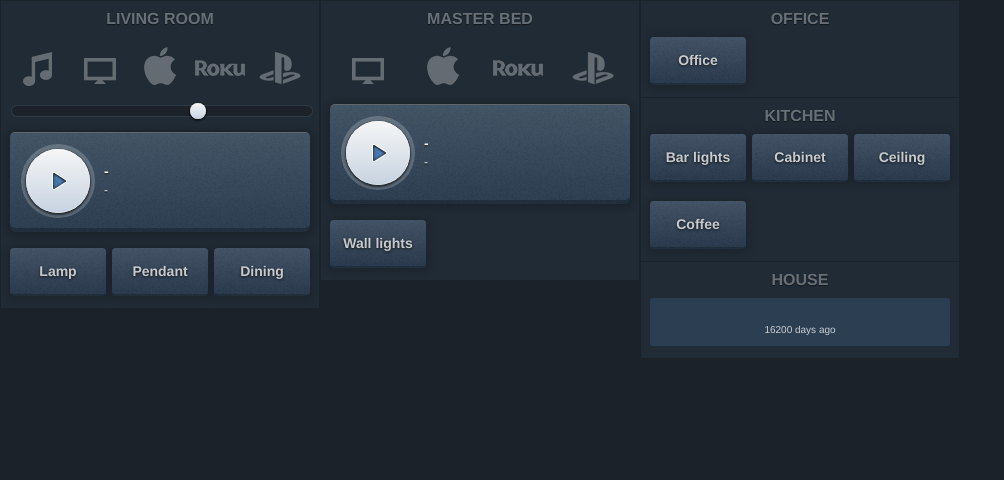
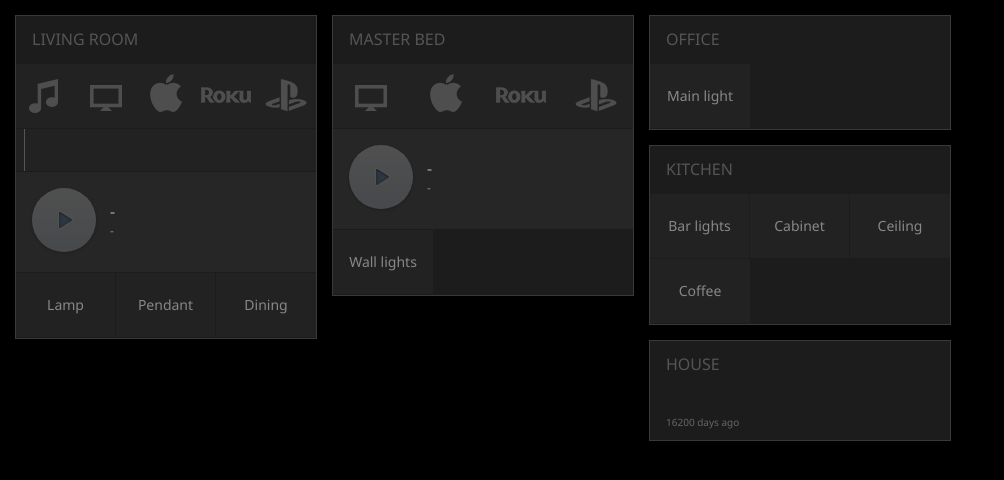
Before and after one commit to glenmurphy/route, a website: page examples/cambridge/web/index.html in a window 1280 px wide. Shown: the whole page, without its empty margins (0-1004 px from the left). Drawn offline with nearby package versions, Linux system fonts and the light colour scheme; no server answers.

Commit message:
Update Cambridge Example

```diff
--- a/examples/cambridge/cambridge.js
+++ b/examples/cambridge/cambridge.js
@@ -20,8 +20,8 @@ var sonos = route.addDevice({
   name : "Sonos",
   init : {
     components : {
-      "Livingroom" : "10.0.1.4",
-      "Masterbed" : "10.0.1.17"
+      "Livingroom" : "10.0.1.3",
+      "Masterbed" : "10.0.1.2"
     }
   }
 });
@@ -62,7 +62,7 @@ var lutron = route.addDevice({
   type : Lutron,
   name : "Lutron",
   init : {
-    host : "10.0.1.34",
+    host : "10.0.1.13",
     username : "route",
     password: "route",
     devices : {
--- a/examples/cambridge/web/index.html
+++ b/examples/cambridge/web/index.html
@@ -1,5 +1,6 @@
 <meta name="viewport" content="width=640, height=device-height, initial-scale=1, user-scalable=no" />
 <meta name="apple-mobile-web-app-capable" content="yes" />
+<link href='http://fonts.googleapis.com/css?family=Noto+Sans' rel='stylesheet' type='text/css'>
 <!--<link rel="apple-touch-startup-image" href="title.png" />-->
 <title>Cambridge</title>
 <style>
@@ -10,12 +11,11 @@
   -webkit-user-select: none;
 }
 body {
-  background-color:#1b2229;
-  font-family:helvetica, arial, sans-serif;
+  background-color:#000;
+  font-family:Noto Sans, helvetica, arial, sans-serif;
   font-size:24px;
-  color:#999;
-  margin:0px;
-  padding:0px;
+  color:#bbb;
+  margin:15px;
 }
 p {
   margin:0;
@@ -30,29 +30,32 @@ a:hover {
 a:active {
   background-color:#f00;
 }
+.column {
+  display:inline-block;
+  margin:0px 15px 0px 0px;
+  vertical-align:top;
+}
 .room {
   display:block;
-  position:absolute;
-  top:0px;
-  padding:9px;
-  margin:1px;
+  padding:0px;
+  margin-bottom:15px;
   width:300px;
-  background-color:#212b35;
+  -box-shadow:0px 0px 3px rgba(0, 0, 0, 0.3), 0px 0px 7px rgba(0, 0, 0, 0.1);
+  background-color:#1c1c1c; //#212b35;
+  border:1px solid #393939;
 }
 .room .room-name {
   width:300px;
-  text-align:center;
+  text-align:left;
   font-size:16px;
-  font-weight:bold;
-  text-shadow:0px 1px 1px rgba(0, 0, 0, 0.5);
-  color:#686f76;
-  padding-bottom:9px;
+  margin-left:16px;
+  margin-top:12px;
+  margin-bottom:14px;
+  color:#555;
 }
 .room .group {
-  margin-bottom:16px;
 }
 .room .group:last-child {
-  margin-bottom:0px;
 }
 </style>
 <script src="/socket.io/socket.io.js"></script>
@@ -71,13 +74,14 @@ function sendEvent(name) {
 <script src="stereo.js"></script>
 <script src="volume.js"></script>
 <body>
-  <div class="room" style="left:0px;">
+  <div class="column">
+    <div class="room" style="left:20px;">
       <div class="room-name">LIVING ROOM</div>
       <div class="group" id="stereo"></div>
       <div class="group" id="living-lights"></div>
     </div>
-
-  <div class="room" style="left:320px;">
+  </div><div class="column">
+    <div class="room" style="left:340px;">
       <div class="room-name">MASTER BED</div>
       <div class="group">
         <div id="master-bed-stereo"></div>
@@ -86,23 +90,23 @@ function sendEvent(name) {
         <div id="master-bed-wall"></div>
       </div>
     </div>
-
-  <div class="room" style="left:640px;">
+  </div><div class="column">
+    <div class="room" style="left:660px;">
       <div class="room-name">OFFICE</div>
       <div id="office-main-light"></div>
     </div>
 
-  <div class="room" style="left:640px; top:97px;">
+    <div class="room" style="left:660px; top:145px;">
       <div class="room-name">KITCHEN</div>
       <div class="group" id="kitchen-lights"></div>
       <div class="group" id="kitchen-equipment"></div>
     </div>
 
-  <div class="room" style="left:640px; top:261px;">
+    <div class="room" style="left:660px; top:345px;">
       <div class="room-name">HOUSE</div>
       <div class="group" id="house-state"></div>
     </div>
-
+  </div>
 </body>
 <script>
 var socket = io.connect();
@@ -157,7 +161,7 @@ new Switch("Lutron.KitchenCeilingLights", "Ceiling", socket, $('kitchen-lights')
 new Switch("Lutron.KitchenCoffeeMachine", "Coffee", socket, $('kitchen-equipment'));
 
 // Office
-new Switch("Lutron.OfficePendantLight", "Office", socket, $('office-main-light'));
+new Switch("Lutron.OfficePendantLight", "Main light", socket, $('office-main-light'));
 
 // Bedroom
 new Stereo([
--- a/examples/cambridge/web/sonos.js
+++ b/examples/cambridge/web/sonos.js
@@ -36,26 +36,24 @@ Sonos.CSS = " \
   position: relative; \
   width: 300px; \
   height: 100px; \
-  font-family: helvetica, arial, sans-serif; \
+  margin-bottom:1px; \
+  font-family: Noto Sans, helvetica, arial, sans-serif; \
   font-size: 12px; \
   padding: 0px !important; \
-  color: #fff; \
-  text-shadow:0px 1px 0px #000; \
-  border-radius:5px; \
+  color: #888; \
+  background-color: #262626; \
   cursor: pointer; \
   box-sizing:border-box; \
-  background-color: #2b3e52; \
-  border-top: 1px solid rgba(255, 255, 255, 0.3); \
-  box-shadow: inset 0 -4px 0 rgba(0,0,0,.25), 0px 1px 7px 3px rgba(0, 0, 0, 0.2); \
-  background-image: \
-    -webkit-linear-gradient(bottom, rgba(0,0,0,.05) 0%, rgba(255,255,255,.1) 100%), \
-    url(noise1.png); \
   background-clip: padding-box; \
   overflow:hidden; \
   transition: all 0.2s; \
 } \
+.sonos.playing { \
+  color:#eee; \
+  background-color: #36c; \
+} \
 .sonos:hover { \
-  background-color:#30465e; \
+  background-color:#3a3a3a; \
 } \
 .sonos-background { \
   position:absolute; \
@@ -63,8 +61,8 @@ Sonos.CSS = " \
   left:-10px; \
   width:320px; \
   height:120px; \
-  -webkit-filter: grayscale(10%) blur(5px); \
-  opacity:0.4; \
+  -webkit-filter: grayscale(10%) blur(2px); \
+  opacity:1; \
   background-position: center center; \
   background-size: cover; \
 } \
@@ -76,8 +74,8 @@ Sonos.CSS = " \
   width:64px; \
   height:64px; \
   box-sizing:border-box; \
-  border:1px solid white; \
-  box-shadow: 0px 0px 0px 5px rgba(255, 255, 255, 0.2); \
+  //border:1px solid white; \
+  //box-shadow: 0px 0px 0px 5px rgba(255, 255, 255, 0.2); \
   background-position: center center; \
   background-size: cover; \
 } \
@@ -143,12 +141,13 @@ Sonos.CSS = " \
   background-position:center center; \
   background-image:url(sonos-play.png), -webkit-linear-gradient(top, #f5f6f6 0%, #c7d3e1 100%); \
   transition:all 0.2s; \
+  opacity:0.2; \
 } \
-.sonos-play.playing { \
+.sonos.playing .sonos-play { \
   background-image:url(sonos-pause.png), -webkit-linear-gradient(top, #f5f6f6 0%, #c7d3e1 100%); \
-  opacity:0; \
+  opacity:1; \
 } \
-.sonos:hover .sonos-play.playing { \
+.sonos.playing:hover .sonos-play { \
   opacity:1; \
 } \
 ";
@@ -159,17 +158,16 @@ Sonos.prototype.handleTrackInfo = function(details) {
   this.nodeArtist.innerHTML = details.artist;
   this.nodeName.innerHTML = details.name;
   this.nodeAlbum.innerHTML = details.album;
-  this.nodeBackground.style.backgroundImage = "-webkit-linear-gradient(bottom, rgba(255, 0, 0, 0.4) 0%, rgba(255, 255, 255, .2) 100%)" +
-      ((details.artwork) ? ', url(' + details.artwork + ')' : "");
-  this.nodeArtwork.style.backgroundImage = (details.artwork) ? 'url(' + details.artwork + ')' : "";
+  //this.nodeBackground.style.backgroundImage = ((details.artwork) ? 'url(' + details.artwork + ')' : "");
+  //this.nodeArtwork.style.backgroundImage = (details.artwork) ? 'url(' + details.artwork + ')' : "";
 };
 
 Sonos.prototype.handlePlayingState = function(details) {
   this.state = details.state;
   if (this.state == "PLAYING")
-    this.nodePlay.classList.add("playing");
+    this.node.classList.add("playing");
   else
-    this.nodePlay.classList.remove("playing");
+    this.node.classList.remove("playing");
 };
 
 Sonos.prototype.handlePlay = function() {
--- a/examples/cambridge/web/status.js
+++ b/examples/cambridge/web/status.js
@@ -38,50 +38,31 @@ Status.CSS = " \
   border-radius: 3px; \
   margin-bottom: 3px; \
   background-clip: padding-box; \
-  background-color: #2b3e52; \
   box-sizing:border-box; \
-  font-family: helvetica, arial, sans-serif; \
+  font-family: Noto Sans, helvetica, arial, sans-serif; \
   font-size:14px; \
   transition:all 0.1s; \
 } \
 .status:last-child { \
   margin-right:0px; \
 } \
-.status:hover { \
-  background-color: #2b3e52; \
-} \
-.status:active { \
-  margin-top:2px; \
-  height: 47px; \
-} \
-.Status.on { \
-} \
-.Status.on:hover { \
-} \
-.status-on { \
-  position:absolute; \
-  top:0px; \
-  left:0px; \
-  width:100px; \
-} \
 .status-name { \
   position:absolute; \
   top:10px; \
-  left:0px; \
+  left:16px; \
   font-weight:bold; \
   width:100%; \
   font-size:14px; \
-  color:rgba(255, 255, 255, 0.75); \
+  color:#999; \
   text-shadow:0px 1px 3px rgba(0, 0, 0, 0.75); \
-  text-align:center; \
 } \
 .status-time { \
   position:absolute; \
   top:26px; \
+  left:16px; \
   width:100%; \
-  text-align:center; \
   font-size:10px; \
-  color:rgba(255, 255, 255, 0.75); \
+  color:#666; \
 } \
 .Status.on .status-name { \
 } \
--- a/examples/cambridge/web/stereo.js
+++ b/examples/cambridge/web/stereo.js
@@ -31,8 +31,9 @@ Stereo.CSS = " \
   display:inline-block; \
   width: 300px; \
   height: 64px; \
-  margin-bottom: 3px; \
   transition:all 0.1s; \
+  background-color:#222; \
+  margin-bottom:1px; \
 } \
 .stereo-component { \
   position:absolute; \
@@ -47,15 +48,16 @@ Stereo.CSS = " \
   text-align:center; \
   background-repeat:no-repeat; \
   background-position: center center; \
-  opacity:0.3; \
+  opacity:0.2; \
   -webkit-transition:all 0.15s; \
   cursor:pointer; \
 } \
 .stereo-component:hover { \
-  opacity:0.5; \
+  opacity:0.4; \
 } \
 .stereo-component.on { \
   opacity:1; \
+  background-color:#333; \
 } \
 .stereo-component.on:hover { \
   opacity:1; \
--- a/examples/cambridge/web/switch.js
+++ b/examples/cambridge/web/switch.js
@@ -27,39 +27,38 @@ Switch.CSS = " \
   position:relative; \
   z-index:1; \
   display:inline-block; \
-  width: 96px; \
-  margin-right:6px; \
-  height: 48px; \
-  border-radius: 3px; \
-  margin-bottom: 3px; \
+  width: 99px; \
+  margin-right:1px; \
+  margin-bottom:1px; \
+  height: 64px; \
   background-clip: padding-box; \
-  background-color: #2b3e52; #1f579a; \
+  background-color: #222; \
   box-sizing:border-box; \
-  box-shadow: inset 0 -2px 0 rgba(0,0,0,.2), 0px 1px 7px 3px rgba(0, 0, 0, 0.15); \
-  background-image: \
-    -webkit-linear-gradient(bottom, rgba(0,0,0,.1) 0%, rgba(255,255,255,.1) 100%), \
-    url(noise1.png); \
-  font-family: helvetica, arial, sans-serif; \
+  font-family: Noto Sans, helvetica, arial, sans-serif; \
   font-size:14px; \
   cursor:pointer; \
   transition:all 0.1s; \
 } \
+.switch:first-child { \
+  margin-left:0px; \
+} \
 .switch:last-child { \
+  width:100px; \
   margin-right:0px; \
 } \
 .switch:hover { \
-  background-color:#30465e; #235fa7; \
+  background-color:#333; #235fa7; \
 } \
 .switch:active { \
   margin-top:2px; \
-  height: 47px; \
   box-shadow: inset 0 -1px 0 rgba(0,0,0,.2), 0px 1px 5px 2px rgba(0, 0, 0, 0.2); \
 } \
 .switch.on { \
-  background-color:#cc8635; \
+  background-color:#494; \
+  border:1px solid #5b5; \
 } \
 .switch.on:hover { \
-  background-color:#d39043; \
+  //background-color:#3a3a3a; \
 } \
 .switch-on { \
   position:absolute; \
@@ -69,16 +68,16 @@ Switch.CSS = " \
 } \
 .switch-name { \
   position:absolute; \
-  top:15px; \
+  top:22px; \
   left:0px; \
-  font-weight:bold; \
   width:100%; \
   font-size:14px; \
-  color:rgba(255, 255, 255, 0.75); \
-  text-shadow:0px 1px 3px rgba(0, 0, 0, 0.75); \
+  color:#888; \
   text-align:center; \
 } \
 .switch.on .switch-name { \
+  color:#eee; \
+  text-shadow:0px 1px 0px rgba(0, 0, 0, 0.75); \
 } \
 ";
 Switch.CSS_APPENDED = false;
--- a/examples/cambridge/web/volume.js
+++ b/examples/cambridge/web/volume.js
@@ -18,6 +18,8 @@ function Volume(on, socket, parentNode) {
   this.nodeSlider.max = "80";
   this.nodeSlider.addEventListener("change", this.handleSlider.bind(this), false);
 
+  this.nodeDB = createElement("div", "volume-db", this.node);
+
   this.socket.on(this.on, this.handleVolume.bind(this));
   this.socket.emit("getState", this.on);
 }
@@ -25,27 +27,46 @@ function Volume(on, socket, parentNode) {
 Volume.CSS = " \
 .volume { \
   position: relative; \
-  margin-bottom:14px; \
+  margin-bottom:1px; \
+  margin-top:0px; \
+  padding:0; \
+  margin-left:0; \
   width: 300px; \
   text-align: center; \
+  overflow:hidden; \
 } \
 .volume input[type='range'] { \
   -webkit-appearance: none; \
-  border-radius:5px; \
-  height:10px; \
-  background-color:#1b2229; \
-  box-shadow:0 0 1px 1px rgba(255, 255, 255, 0.075); \
+  border-radius:0px; \
+  height:42px; \
+  background-color:#222; \
   width:300px; \
+  padding:0; \
+  margin:0; \
+} \
+.volume input[type='range']:focus { \
+  outline: none; \
+} \
+.volume-db { \
+  position:absolute; \
+  top:0px; \
+  color: #666; \
+  padding-right:8px; \
+  padding-top:6px; \
+  height: 42px; \
+  border-right:1px solid #555; \
+  font-family:Noto Sans, helvetica, sans-serif; \
+  font-size:21px; \
 } \
 .volume input[type='range']::-webkit-slider-thumb { \
   -webkit-appearance: none; \
-  border-radius: 8px; \
-  width:16px; \
-  height:16px; \
+  border-radius: 3px; \
+  width:64px; \
+  height:42px; \
+  opacity:0; \
   box-sizing:border-box; \
   box-shadow:inset 0px 0px 1px white, 0px 1px 2px 1px rgba(0, 0, 0, 0.6); \
   background-image:-webkit-linear-gradient(top, #f5f6f6 0%, #c7d3e1 100%); \
-  transition:all 0.2s; \
 } \
 ";
 
@@ -57,10 +78,12 @@ Volume.prototype.updateStyle = function() {
         'linear, ',
         'left top, ',
         'right top, ',
-        'color-stop(' + value + ', #686f76), ', // match the inactive stereo controls
+        'color-stop(' + value + ', #333), ', // match the inactive stereo controls
         'color-stop(' + value + ', rgba(0, 0, 0, 0))',
       ')'
   ].join('');
+  this.nodeDB.style.right = 300 - (300 * value);
+  this.nodeDB.innerHTML = -(this.nodeSlider.max - this.nodeSlider.value);//parseInt(value * 100);
 };
 
 Volume.prototype.handleVolume = function(data) {
```
Lines whose indentation alone changed are shown as unchanged.
